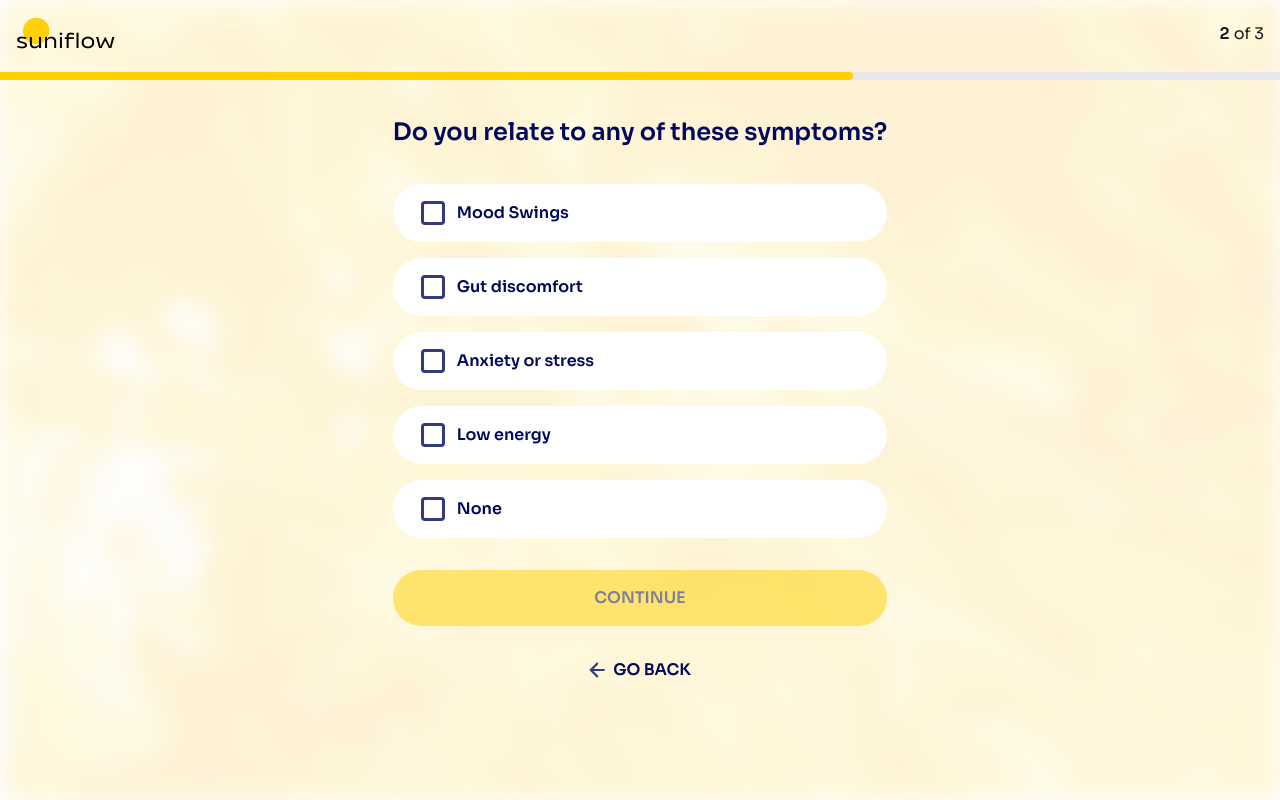
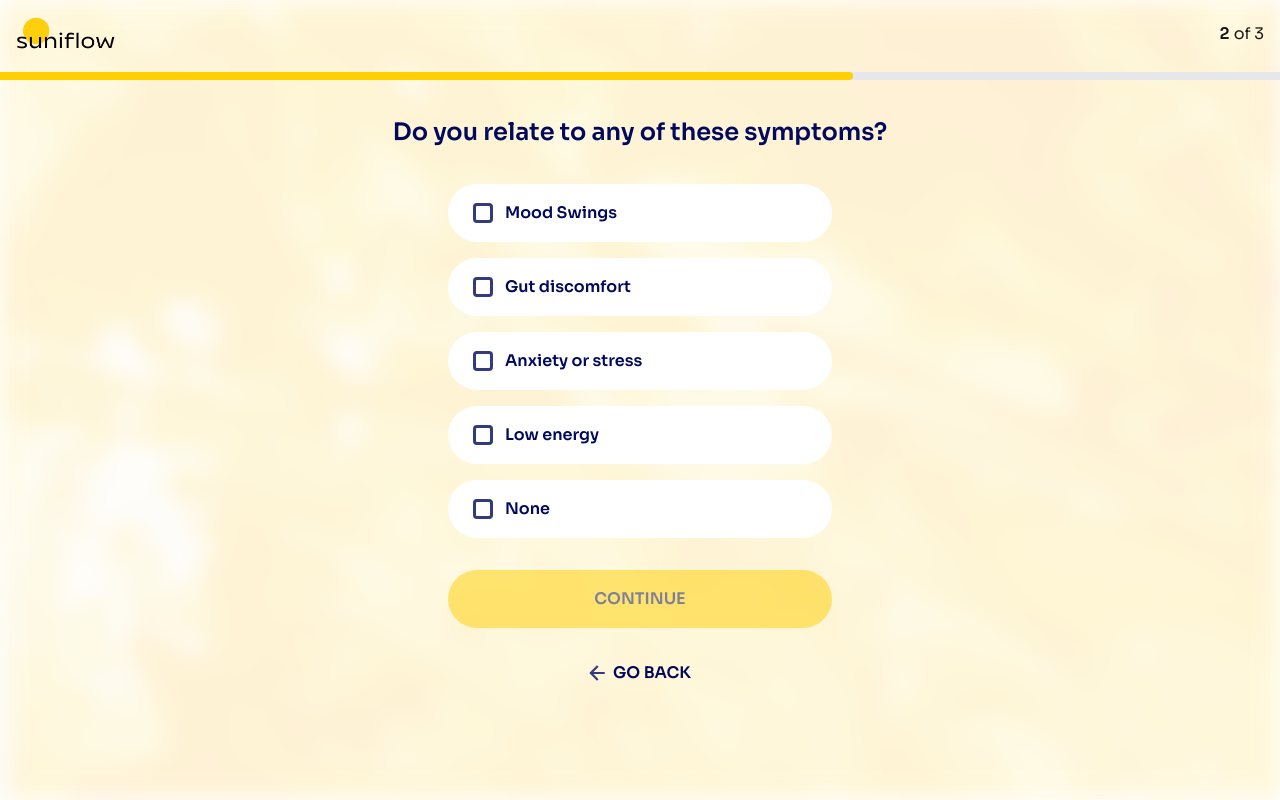
Before and after one commit to TadasAnd/quiz-app, a Next.js app: page /quiz in a window 1280 px wide. Both pictures are taken after a click on the button "Not great at all". Built offline with nearby package versions, Linux system fonts and the light colour scheme.

Commit message:
fix: add context to capture gender from landing page

```diff
--- a/src/app/components/Button.tsx
+++ b/src/app/components/Button.tsx
@@ -17,7 +17,7 @@ const Button = ({
   ...rest
 }: ButtonProps) => {
   const baseClasses =
-    "text-button disabled:opacity-50 disabled:cursor-not-allowed text-brand-indigo-dark px-6 py-4 rounded-full flex items-center gap-2 flex-1 cursor-pointer w-full";
+    "text-button disabled:opacity-50 border border-transparent disabled:cursor-not-allowed text-brand-indigo-dark px-6 py-4 rounded-full flex items-center gap-2 flex-1 cursor-pointer w-full";
   const variantClasses = {
     secondary: "bg-brand-yellow-dark justify-center uppercase",
     primary: "bg-brand-yellow justify-center uppercase",
--- a/src/app/components/Checkbox.tsx
+++ b/src/app/components/Checkbox.tsx
@@ -7,7 +7,7 @@ interface CheckboxProps {
 }
 
 const inputBaseClasses =
-  "text-body-semibold text-brand-indigo-dark px-[27px] py-4 rounded-full flex items-center gap-2 flex-1 cursor-pointer w-full bg-white";
+  "text-body-semibold text-brand-indigo-dark px-6 py-4 rounded-full flex items-center gap-2 flex-1 cursor-pointer w-full bg-white";
 
 const Checkbox = ({ title, checked, onChange }: CheckboxProps) => {
   return (
@@ -28,7 +28,7 @@ const Checkbox = ({ title, checked, onChange }: CheckboxProps) => {
         />
 
         <div
-          className={`w-6 h-6 rounded border-[3px] flex items-center justify-center transition-all
+          className={`w-5 h-5 rounded border-[3px] flex items-center justify-center transition-all
             ${
               checked
                 ? "bg-brand-indigo border-brand-indigo"
--- a/src/app/components/Input.tsx
+++ b/src/app/components/Input.tsx
@@ -18,7 +18,7 @@ const Input = ({
 }: InputProps) => {
   return (
     <div
-      className={`relative w-full bg-white rounded-full px-6 py-4 ${extraClass}`}
+      className={`relative w-full bg-white rounded-full flex-1 px-6 py-4 ${extraClass}`}
     >
       <input
         id={name + unit}
--- a/src/app/components/SingleSelection.tsx
+++ b/src/app/components/SingleSelection.tsx
@@ -8,7 +8,6 @@ interface SingleSelectionProps {
 
 const SingleSelection = ({ options, onSelect }: SingleSelectionProps) => {
   const handleClick = (answer: number) => {
-    console.log("clicked", answer);
     onSelect(answer);
   };
   return (
--- /dev/null
+++ b/src/app/contexts/QuizContext/index.tsx
@@ -0,0 +1,65 @@
+"use client";
+
+import React, { createContext, useContext, useReducer, ReactNode } from "react";
+import { Answer } from "@/app/lib/quiz";
+import { reducer } from "./reducer";
+import { initialState } from "./store";
+
+interface QuizContextValue {
+  // State
+  answers: Record<number, Answer>;
+  currentStep: number;
+  isComplete: boolean;
+  gender?: "male" | "female";
+
+  // Actions
+  setAnswer: (questionId: number, answer: Answer) => void;
+  setGender: (gender: "male" | "female") => void;
+  nextStep: () => void;
+  previousStep: () => void;
+  completeQuiz: () => void;
+}
+
+const QuizContext = createContext<QuizContextValue | undefined>(undefined);
+
+interface QuizProviderProps {
+  children: ReactNode;
+}
+
+export const QuizProvider = ({ children }: QuizProviderProps) => {
+  const [state, dispatch] = useReducer(reducer, initialState);
+
+  const value: QuizContextValue = {
+    answers: state.answers,
+    currentStep: state.currentStep,
+    isComplete: state.isComplete,
+    gender: state.gender,
+
+    setAnswer: (questionId: number, answer: Answer) =>
+      dispatch({ type: "SET_ANSWER", payload: { questionId, answer } }),
+
+    setGender: (gender: "male" | "female") =>
+      dispatch({ type: "SET_GENDER", payload: gender }),
+
+    nextStep: () => dispatch({ type: "NEXT_STEP" }),
+
+    previousStep: () => dispatch({ type: "PREVIOUS_STEP" }),
+
+    completeQuiz: () => dispatch({ type: "COMPLETE_QUIZ" }),
+  };
+
+  return <QuizContext.Provider value={value}>{children}</QuizContext.Provider>;
+};
+
+export const useQuizContext = () => {
+  const context = useContext(QuizContext);
+
+  if (context === undefined) {
+    throw new Error("useQuizContext must be used within a QuizProvider");
+  }
+
+  return context;
+};
+
+export type { QuizState } from "./store";
+export type { Action } from "./reducer";
--- a/src/app/hooks/quizReducer.ts
+++ b/src/app/contexts/QuizContext/reducer.ts
@@ -1,24 +1,14 @@
 import { Answer } from "@/app/lib/quiz";
+import { QuizState } from "./store";
 
-export interface QuizState {
-  answers: Record<number, Answer>;
-  currentStep: number;
-  isComplete: boolean;
-}
-
-export const initialQuizState: QuizState = {
-  answers: {},
-  currentStep: 0,
-  isComplete: false,
-};
-
-export type QuizAction =
+export type Action =
   | { type: "SET_ANSWER"; payload: { questionId: number; answer: Answer } }
+  | { type: "SET_GENDER"; payload: "male" | "female" }
   | { type: "NEXT_STEP" }
   | { type: "PREVIOUS_STEP" }
   | { type: "COMPLETE_QUIZ" };
 
-export function quizReducer(state: QuizState, action: QuizAction): QuizState {
+export const reducer = (state: QuizState, action: Action): QuizState => {
   switch (action.type) {
     case "SET_ANSWER":
       return {
@@ -27,6 +17,12 @@ export function quizReducer(state: QuizState, action: QuizAction): QuizState {
           ...state.answers,
           [action.payload.questionId]: action.payload.answer,
         },
+      };
+
+    case "SET_GENDER":
+      return {
+        ...state,
+        gender: action.payload,
       };
 
     case "NEXT_STEP":
@@ -50,4 +46,4 @@ export function quizReducer(state: QuizState, action: QuizAction): QuizState {
     default:
       return state;
   }
-}
+};
--- /dev/null
+++ b/src/app/contexts/QuizContext/store.ts
@@ -0,0 +1,15 @@
+import { Answer } from "@/app/lib/quiz";
+
+export interface QuizState {
+  answers: Record<number, Answer>;
+  currentStep: number;
+  isComplete: boolean;
+  gender?: "male" | "female";
+}
+
+export const initialState: QuizState = {
+  answers: {},
+  currentStep: 0,
+  isComplete: false,
+  gender: undefined,
+};
--- a/src/app/hooks/useQuiz.ts
+++ /dev/null
@@ -1,22 +0,0 @@
-import { useReducer } from "react";
-import { Answer } from "../lib/quiz";
-import { initialQuizState, quizReducer } from "./quizReducer";
-
-const useQuiz = () => {
-  const [state, dispatch] = useReducer(quizReducer, initialQuizState);
-
-  return {
-    answers: state.answers,
-    currentStep: state.currentStep,
-    isComplete: state.isComplete,
-
-    setAnswer: (questionId: number, answer: Answer) =>
-      dispatch({ type: "SET_ANSWER", payload: { questionId, answer } }),
-
-    nextStep: () => dispatch({ type: "NEXT_STEP" }),
-    previousStep: () => dispatch({ type: "PREVIOUS_STEP" }),
-    completeQuiz: () => dispatch({ type: "COMPLETE_QUIZ" }),
-  };
-};
-
-export default useQuiz;
--- a/src/app/layout.tsx
+++ b/src/app/layout.tsx
@@ -1,6 +1,7 @@
 import type { Metadata } from "next";
 import { Sora } from "next/font/google";
 import "./globals.css";
+import { QuizProvider } from "./contexts/QuizContext";
 
 const soraSans = Sora({
   variable: "--font-sora-sans",
@@ -21,7 +22,7 @@ export default function RootLayout({
     <html lang="en">
       <body className={`${soraSans.variable} antialiased relative`}>
         <div className="absolute inset-0 bg-[url('/images/backgrounds/bg_yellow.webp')] bg-cover blur-md opacity-16" />
-        {children}
+        <QuizProvider>{children}</QuizProvider>
       </body>
     </html>
   );
--- a/src/app/quiz/page.tsx
+++ b/src/app/quiz/page.tsx
@@ -6,14 +6,14 @@ import Link from "next/link";
 import MultiSelection from "../components/MultiSelection";
 import SingleSelection from "../components/SingleSelection";
 import type { Answer, MeasurementAnswer } from "../lib/quiz";
-import useQuiz from "../hooks/useQuiz";
+import { useQuizContext } from "../contexts/QuizContext";
 import quizData from "../lib/quiz";
 import Button from "../components/Button";
 import { useRouter } from "next/navigation";
 import Measurements from "../components/Measurements";
 
 const QuizPage = () => {
-  const quiz = useQuiz();
+  const quiz = useQuizContext();
   const currentQuestion = quizData.questions[quiz.currentStep];
   const currentAnswer = quiz.answers[currentQuestion.id];
   const router = useRouter();
@@ -83,11 +83,11 @@ const QuizPage = () => {
         </div>
         <ProgressBar currentStep={quiz.currentStep + 1} totalSteps={3} />
       </div>
-      <section className="flex flex-col gap-8 py-8 z-10 px-4">
-        <h1 className="text-h3-semibold text-brand-indigo-dark">
+      <section className="flex flex-col gap-8 py-8 z-10 px-4 justify-center">
+        <h1 className="text-h3-semibold text-brand-indigo-dark text-center px-6">
           {currentQuestion.question}
         </h1>
-        <div className="flex flex-col gap-4 w-full max-w-lg mx-auto">
+        <div className="flex flex-col gap-4 max-w-sm mx-auto w-full">
           {currentQuestion.type === "single" && (
             <SingleSelection
               options={currentQuestion.options}
```
